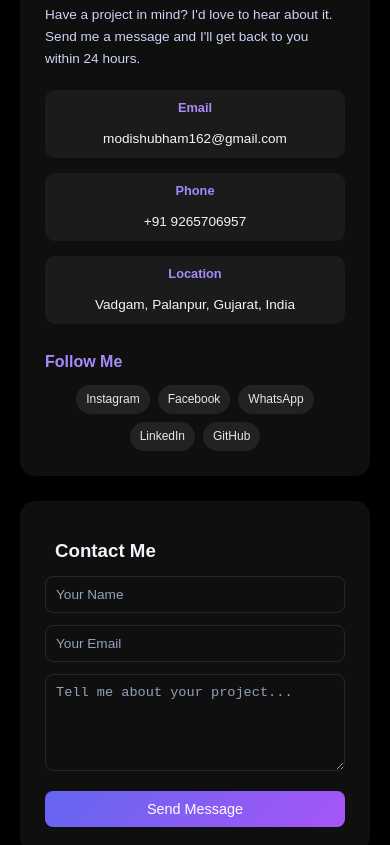
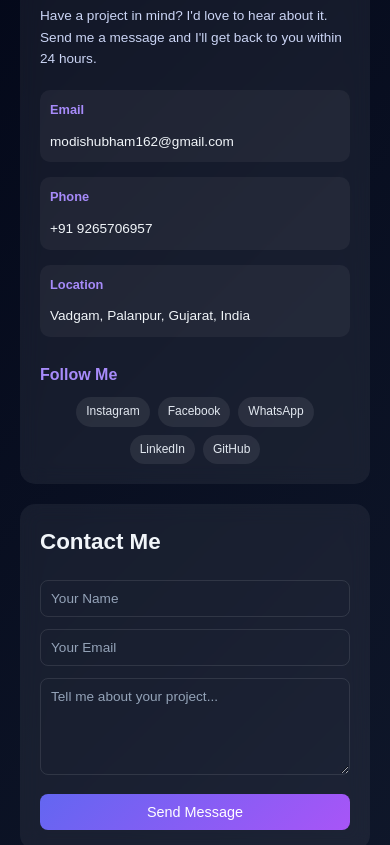
Before and after one commit to Shubham162m/Portfolio-sm, a React (Create React App) app in the folder portfolio-frontend/: page / in a window 390 px wide. Shown: the part 1780-2625 px from the top of the page. Built offline with nearby package versions, Linux system fonts and the light colour scheme.

Commit message:
Update Contact.css

```diff
--- a/portfolio-frontend/src/components/Contact.css
+++ b/portfolio-frontend/src/components/Contact.css
@@ -1,4 +1,4 @@
-.contact {
+/* .contact {
   padding: 70px 0;
   background: linear-gradient(135deg, #020617, #0f172a);
 }
@@ -199,7 +199,7 @@
 
 
 /* -------------------------- */
-
+/*
 .contact-social {
   margin-top: 25px;
 }
@@ -239,4 +239,270 @@
 }
 .form-group {
   margin-bottom: 12px;
+} */
+
+
+
+
+
+
+
+
+
+.contact {
+  padding: 70px 0;
+  background: linear-gradient(135deg, #020617, #0f172a);
 }
+
+.container {
+  max-width: 1100px;
+  margin: auto;
+  padding: 0 16px;
+}
+
+/* Section Header */
+
+.section-header {
+  text-align: center;
+  margin-bottom: 35px;
+}
+
+.section-tag {
+  display: inline-block;
+  background: linear-gradient(135deg, #6366f1, #a855f7);
+  color: #ffffff;
+  padding: 6px 16px;
+  border-radius: 20px;
+  font-size: 12px;
+}
+
+.section-header h2 {
+  font-size: 1.8rem;
+  color: #f9f1f1;
+  margin: 10px 0;
+}
+
+.section-header p {
+  font-size: 0.9rem;
+  color: #cbd5f5;
+}
+
+/* Contact Layout */
+
+.contact-wrapper {
+  display: grid;
+  grid-template-columns: 1fr 1fr;
+  gap: 25px;
+}
+
+/* Contact Information */
+
+.contact-info {
+  background: rgba(255, 255, 255, 0.06);
+  padding: 25px;
+  border-radius: 15px;
+  backdrop-filter: blur(10px);
+}
+
+.contact-info h3 {
+  font-size: 1.4rem;
+  color: #f1f5f9;
+  margin-bottom: 10px;
+}
+
+.contact-info > p {
+  font-size: 0.85rem;
+  color: #cbd5f5;
+  margin-bottom: 20px;
+}
+
+/* Contact Items */
+
+.contact-item {
+  display: flex;
+  align-items: center;
+  gap: 10px;
+  margin-bottom: 15px;
+  padding: 10px;
+  border-radius: 10px;
+  background: rgba(255, 255, 255, 0.05);
+}
+
+.contact-item h4 {
+  min-width: 70px;
+  font-size: 0.8rem;
+  color: #a78bfa;
+  margin: 0;
+}
+
+.contact-item p,
+.contact-item a {
+  font-size: 0.85rem;
+  color: #f1f5f9;
+  text-decoration: none;
+  margin: 0;
+}
+
+.contact-item a:hover {
+  color: #a78bfa;
+}
+
+/* Social Links */
+
+.contact-social {
+  margin-top: 25px;
+}
+
+.contact-social h4 {
+  color: #a78bfa;
+  margin-bottom: 10px;
+  font-size: 1rem;
+}
+
+.social-links {
+  display: flex;
+  flex-wrap: wrap;
+  gap: 10px;
+}
+
+.social-links a {
+  text-decoration: none;
+  font-size: 0.85rem;
+  padding: 8px 14px;
+  border-radius: 6px;
+  color: #e2e8f0;
+  background: rgba(255, 255, 255, 0.08);
+  transition: 0.3s ease;
+}
+
+.social-links a:hover {
+  background: linear-gradient(135deg, #6366f1, #a855f7);
+  color: #ffffff;
+  transform: translateY(-2px);
+}
+
+/* Contact Form */
+
+.contact-form {
+  background: rgba(255, 255, 255, 0.06);
+  padding: 25px;
+  border-radius: 15px;
+  backdrop-filter: blur(10px);
+}
+
+.contact-form h3 {
+  color: #f1f5f9;
+  margin: 0 0 20px;
+  font-size: 1.4rem;
+}
+
+.form-group {
+  margin-bottom: 12px;
+}
+
+.form-group input,
+.form-group textarea {
+  width: 100%;
+  box-sizing: border-box;
+  padding: 10px;
+  border-radius: 8px;
+  border: 1px solid rgba(255, 255, 255, 0.1);
+  background: transparent;
+  color: #f1f5f9;
+  font-size: 0.85rem;
+  font-family: inherit;
+}
+
+.form-group textarea {
+  resize: vertical;
+}
+
+.form-group input::placeholder,
+.form-group textarea::placeholder {
+  color: #94a3b8;
+}
+
+.form-group input:focus,
+.form-group textarea:focus {
+  outline: none;
+  border-color: #6366f1;
+  box-shadow: 0 0 0 2px rgba(99, 102, 241, 0.2);
+}
+
+/* Submit Button */
+
+.submit-btn {
+  width: 100%;
+  padding: 10px;
+  border-radius: 8px;
+  border: none;
+  background: linear-gradient(135deg, #6366f1, #a855f7);
+  color: #ffffff;
+  font-size: 0.9rem;
+  cursor: pointer;
+  transition: 0.3s ease;
+}
+
+.submit-btn:hover:not(:disabled) {
+  transform: translateY(-2px);
+  box-shadow: 0 8px 20px rgba(99, 102, 241, 0.4);
+}
+
+.submit-btn:disabled {
+  opacity: 0.6;
+  cursor: not-allowed;
+}
+
+/* Success Message */
+
+.success-message {
+  margin-top: 10px;
+  padding: 8px;
+  background: rgba(34, 197, 94, 0.2);
+  color: #22c55e;
+  text-align: center;
+  border-radius: 6px;
+  font-size: 0.8rem;
+}
+
+/* Tablet */
+
+@media (max-width: 768px) {
+  .contact-wrapper {
+    grid-template-columns: 1fr;
+  }
+
+  .section-header h2 {
+    font-size: 1.5rem;
+  }
+}
+
+/* Mobile */
+
+@media (max-width: 480px) {
+  .contact {
+    padding: 50px 0;
+  }
+
+  .contact-wrapper {
+    gap: 20px;
+  }
+
+  .contact-item {
+    flex-direction: column;
+    align-items: flex-start;
+  }
+
+  .contact-item h4 {
+    min-width: auto;
+  }
+
+  .social-links {
+    justify-content: center;
+  }
+
+  .contact-info,
+  .contact-form {
+    padding: 20px;
+  }
+}
```
